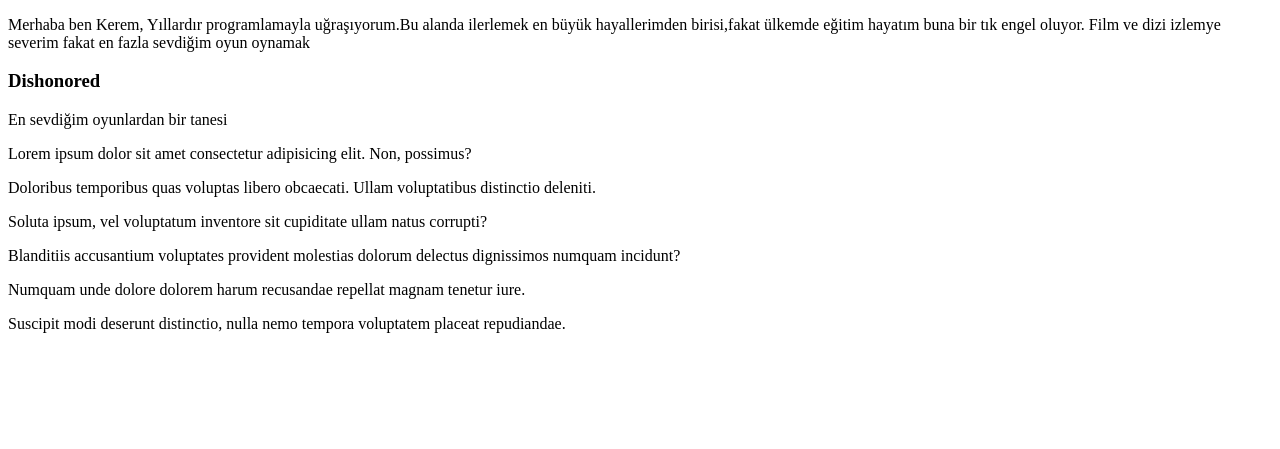
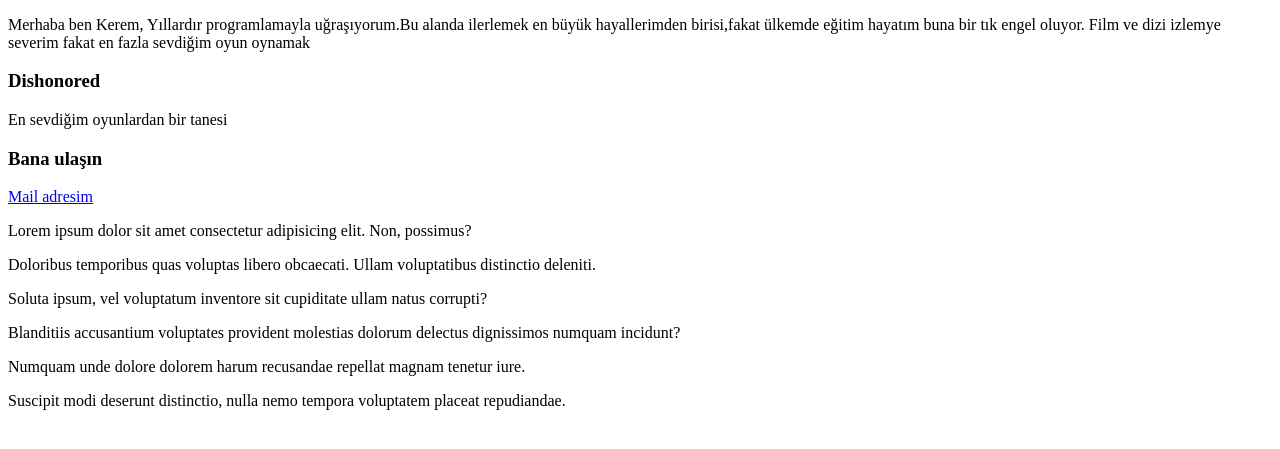
Before and after one commit to KeremAyseli/patika, a plain HTML site: page HtmlODev/Index.html in a window 1280 px wide. Shown: the part 105-554 px from the top of the page. Drawn offline with Linux system fonts and the light colour scheme.

Commit message:
bana ulaşın

```diff
--- a/HtmlODev/Index.html
+++ b/HtmlODev/Index.html
@@ -15,6 +15,8 @@
         <b><h3>Dishonored</h3></b>
         <p>En sevdiğim oyunlardan bir tanesi</p>
     </p>
+    <h3>Bana ulaşın</h3>
+    <a href="mailto:me@keremayseli.tech">Mail adresim</a>
 </body>
 <div>
     <p id="item">Lorem ipsum dolor sit amet consectetur adipisicing elit. Non, possimus?</p>
```
